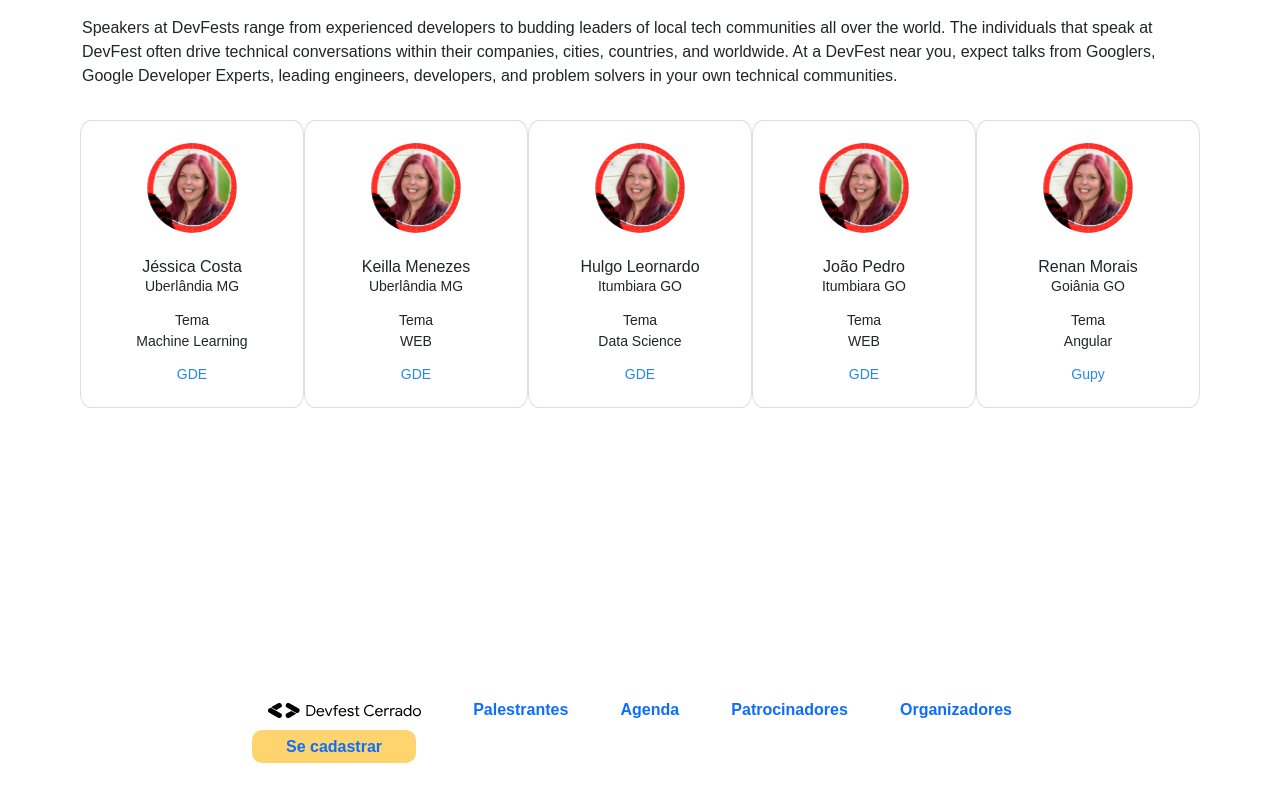
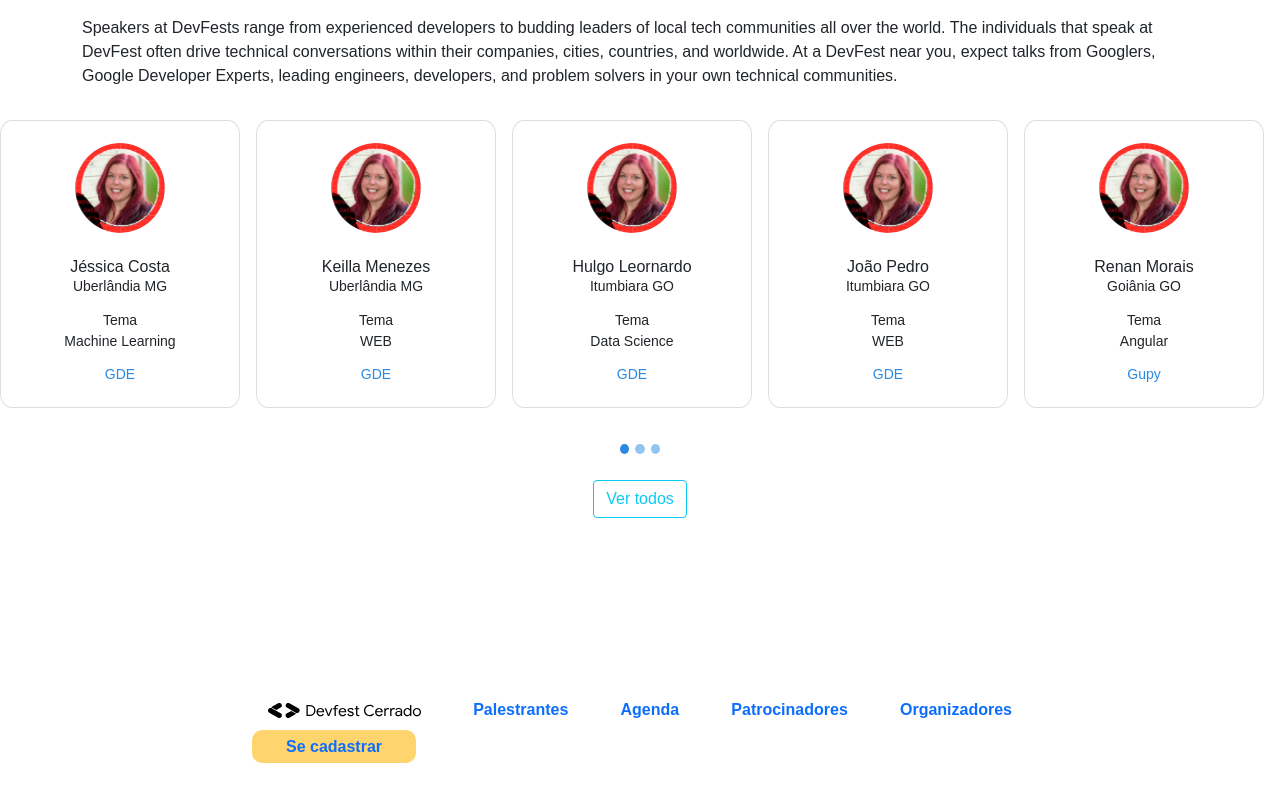
Before and after one commit to renanmorais/lathrop-iwd, a Next.js app: page / in a window 1280 px wide. Shown: the part 840-1642 px from the top of the page. Built offline with nearby package versions, Linux system fonts and the light colour scheme; a web font is replaced by a local one.

Commit message:
Finished the carousel, customized the carousel indicators and button See All

```diff
--- a/src/components/speakers-section/speakers-section.tsx
+++ b/src/components/speakers-section/speakers-section.tsx
@@ -7,6 +7,7 @@ import {
   CarouselItem,
   CarouselIndicators,
   CarouselControl,
+  Button,
 } from "reactstrap";
 import speakers from '../../hooks/useSpeakers';
 
@@ -29,15 +30,15 @@ interface SpeakersSectionProps {
 
 const SpeakersSection: React.FC<SpeakersSectionProps> = ({ }) => {
   const [activeIndex, setActiveIndex] = useState(0);
+  const keyNumber = activeIndex + 1;
 
   const speakersChunk = (array: Array<Speaker>, size: number) => {
     return Array.from({ length: Math.ceil(array.length / size) }, (v, i) =>
-      array.slice(i * size, i * size + size),
+      array.slice(i * size, i * size + size,),
     )
   };
 
   const speakersChunkByFive = speakersChunk(speakers, 5);
-  console.log(speakersChunkByFive[2]);
 
   const next = () => {
     const nextIndex = activeIndex === speakersChunkByFive.length - 1 ? 0 : activeIndex + 1;
@@ -57,7 +58,7 @@ const SpeakersSection: React.FC<SpeakersSectionProps> = ({ }) => {
   const displaySpeakers = speakersChunkByFive.map(speaker => {
     return (
       <CarouselItem
-        key={speaker.length}
+        key={speaker[activeIndex].id}
       >
         <div className={styles.carousel_inner}>
           {speaker.map(speaker => {
@@ -95,20 +96,18 @@ const SpeakersSection: React.FC<SpeakersSectionProps> = ({ }) => {
                 items={speakersChunkByFive}
                 activeIndex={activeIndex}
                 onClickHandler={goToIndex}
+                className={styles.carousel_indicators}
               />
-
               {displaySpeakers}
-              <CarouselControl
-                direction="prev"
-                directionText="Previous"
-                onClickHandler={previous}
-              />
-              <CarouselControl
-                direction="next"
-                directionText="Next"
-                onClickHandler={next}
-              />
             </Carousel>
+          </div>
+          <div className={styles.button_container}>
+            <Button
+              color="info"
+              outline
+            >
+              Ver todos
+            </Button>
           </div>
         </div>
       </Container>
--- a/src/hooks/useSpeakers.ts
+++ b/src/hooks/useSpeakers.ts
@@ -119,6 +119,16 @@ const speakers = [
     topic: 'IA',
     title: 'Noonly'
   },
+  {
+    id: 13,
+    speaker_name: 'Luis Leão',
+    location: {
+      city: 'São Paulo',
+      uf: 'SP',
+    },
+    topic: 'Javascript',
+    title: 'Twillio'
+  }
 ]
 
 export default speakers;
--- a/src/styles/Speakers.module.css
+++ b/src/styles/Speakers.module.css
@@ -17,8 +17,9 @@
   border: 1px solid #dedede;
   border-radius: 5%;
   height: 18rem;
-  width: 14rem;
+  width: 15rem;
   padding: 1rem 1rem;
+  margin-right: 1rem;
 }
 
 .card_content {
@@ -71,11 +72,26 @@
 }
 
 .carousel_indicators {
-  margin-top: 2rem;
-  background-color: #000;
+  margin-top: 1rem;
+}
+
+.carousel_indicators button {
+  opacity: none !important;
+  background-color: #298Ae4 !important;
+  width: 0.6rem !important;
+  height: 0.6rem !important;
+  border-radius: 50% !important;
 }
 
 .carousel_inner {
+  width: 100%;
+  display: flex;
+  align-items: center;
+  justify-content: space-between;
+}
+
+.button_container {
+  width: 100%;
   display: flex;
   align-items: center;
   justify-content: center;
```
